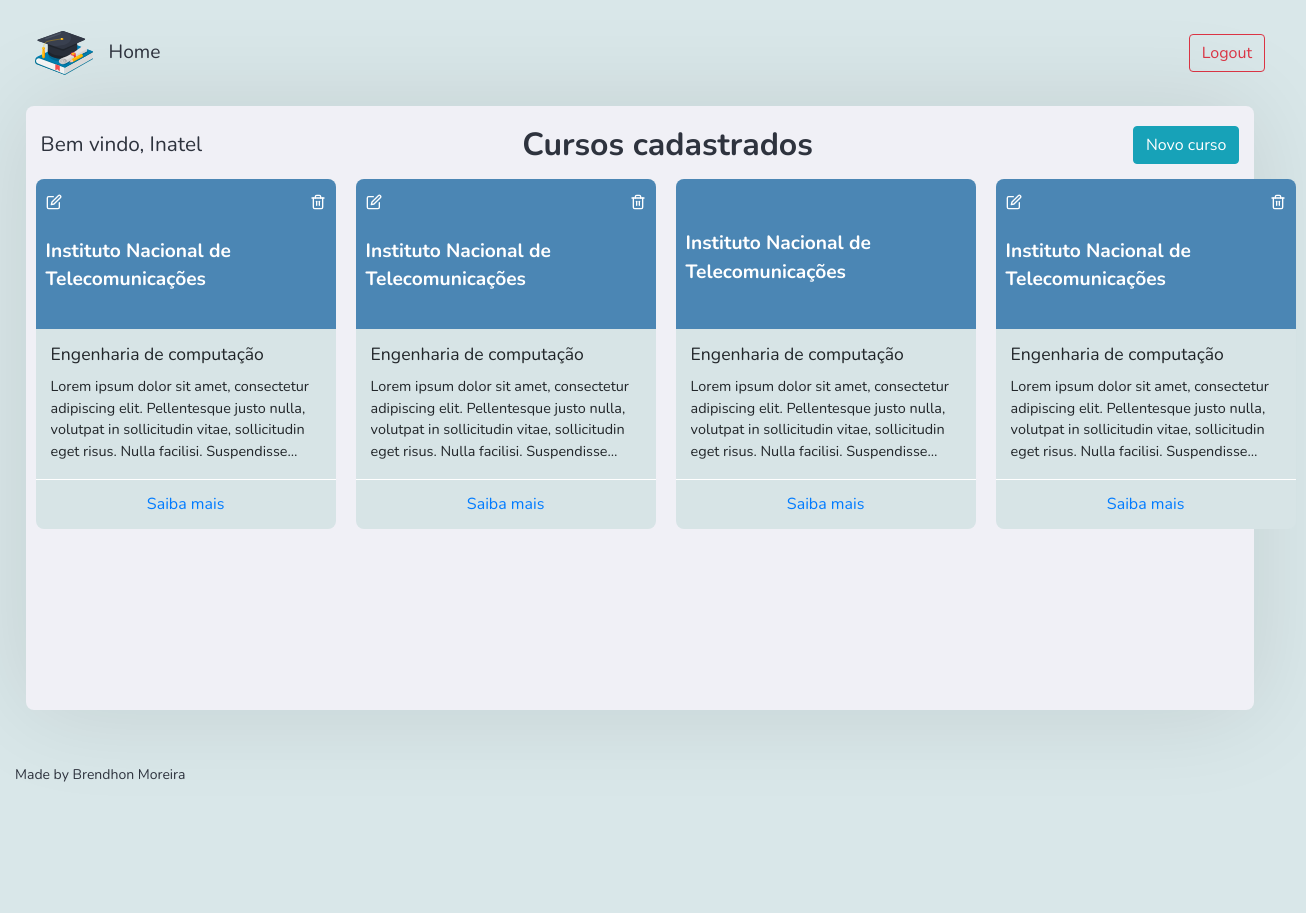
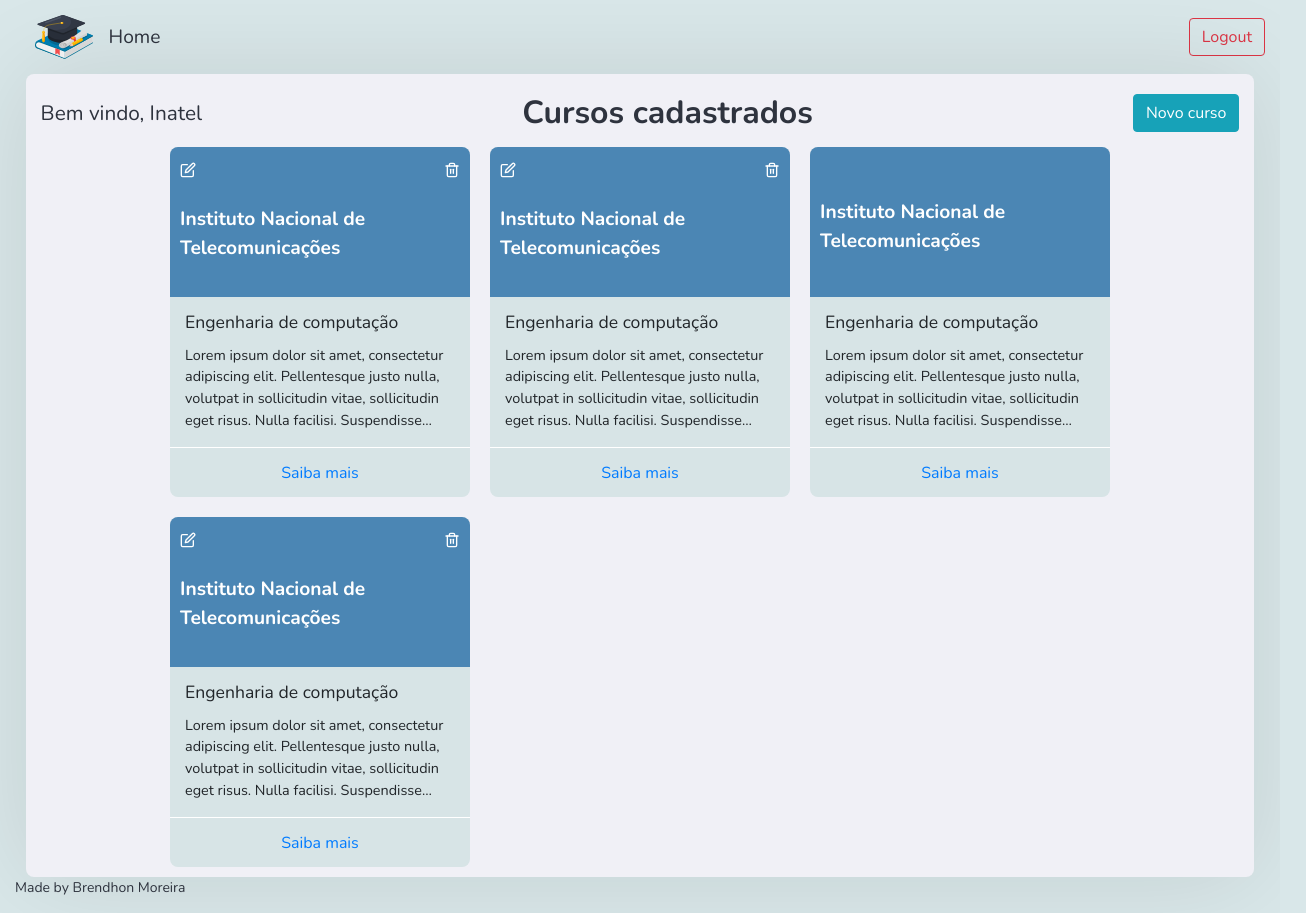
Before and after one commit to Brendhon/SearchFacul_Web, a React (Create React App) app: page /profile in a window 1280 px wide. Shown: the whole page, 1306 px wide, since content can reach past the window. Before the commit the page ends 800 px from the top, so only its background shows below. Built offline with nearby package versions, Linux system fonts and the light colour scheme.

Commit message:
add: responsivity in Profile

```diff
--- a/src/pages/Profile/styles.css
+++ b/src/pages/Profile/styles.css
@@ -36,10 +36,24 @@
     grid-template-columns: 1fr 1fr 1fr 1fr;
 }
 
+@media(max-width: 1328px) {
+
+    .profile-container .profile-content .profile-card .profile-list-card {
+        grid-template-columns: 1fr 1fr 1fr;
+    }
+}
+
 @media(max-width: 1024px) {
 
     .profile-container .profile-content .profile-card .profile-list-card {
         grid-template-columns: 1fr 1fr 1fr;
+    }
+}
+
+@media(max-width: 1000px) {
+
+    .profile-container .profile-content .profile-card .profile-list-card {
+        grid-template-columns: 1fr 1fr;
     }
 }
 
@@ -51,6 +65,10 @@
 }
 
 @media(max-width: 685px) {
+
+    .profile-container .profile-content .profile-card .profile-list-card {
+        grid-template-columns: 1fr;
+    }
 
     .profile-container .profile-content .profile-content-top strong {
         display: none;
```
